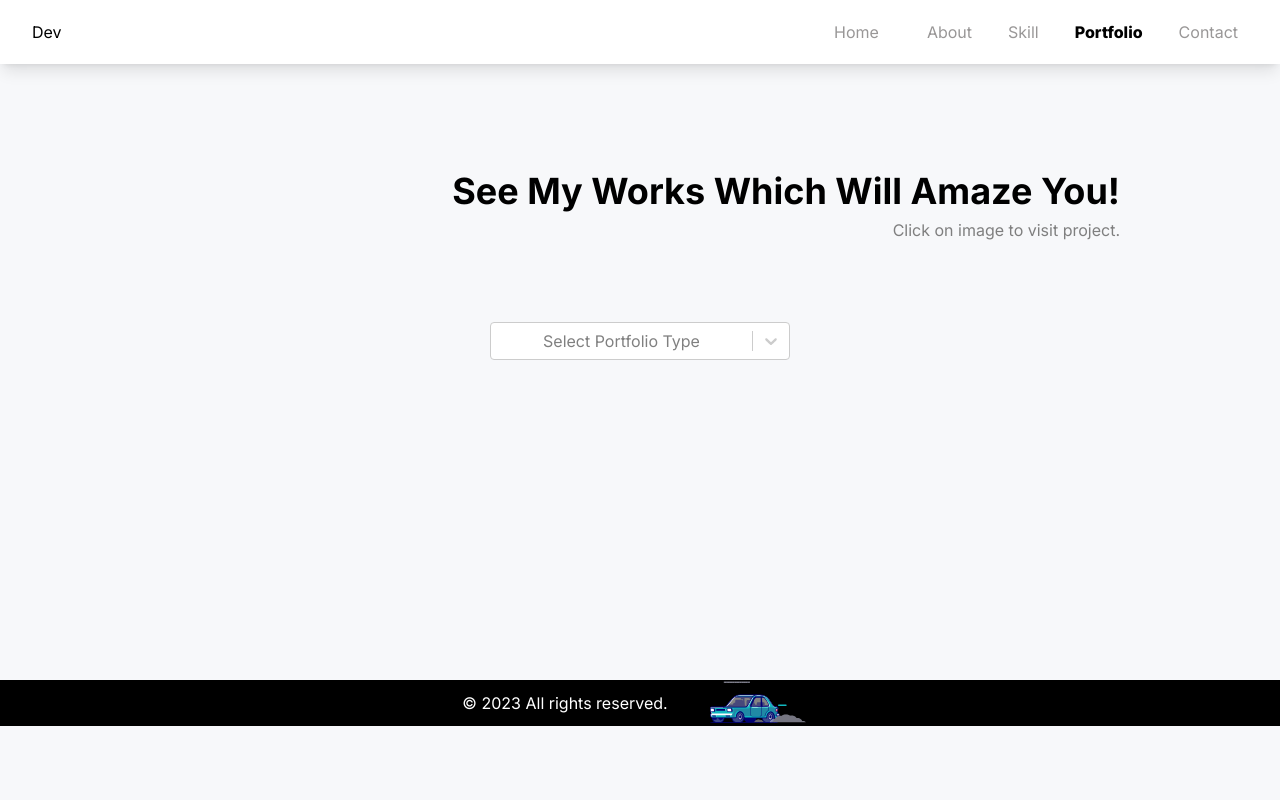
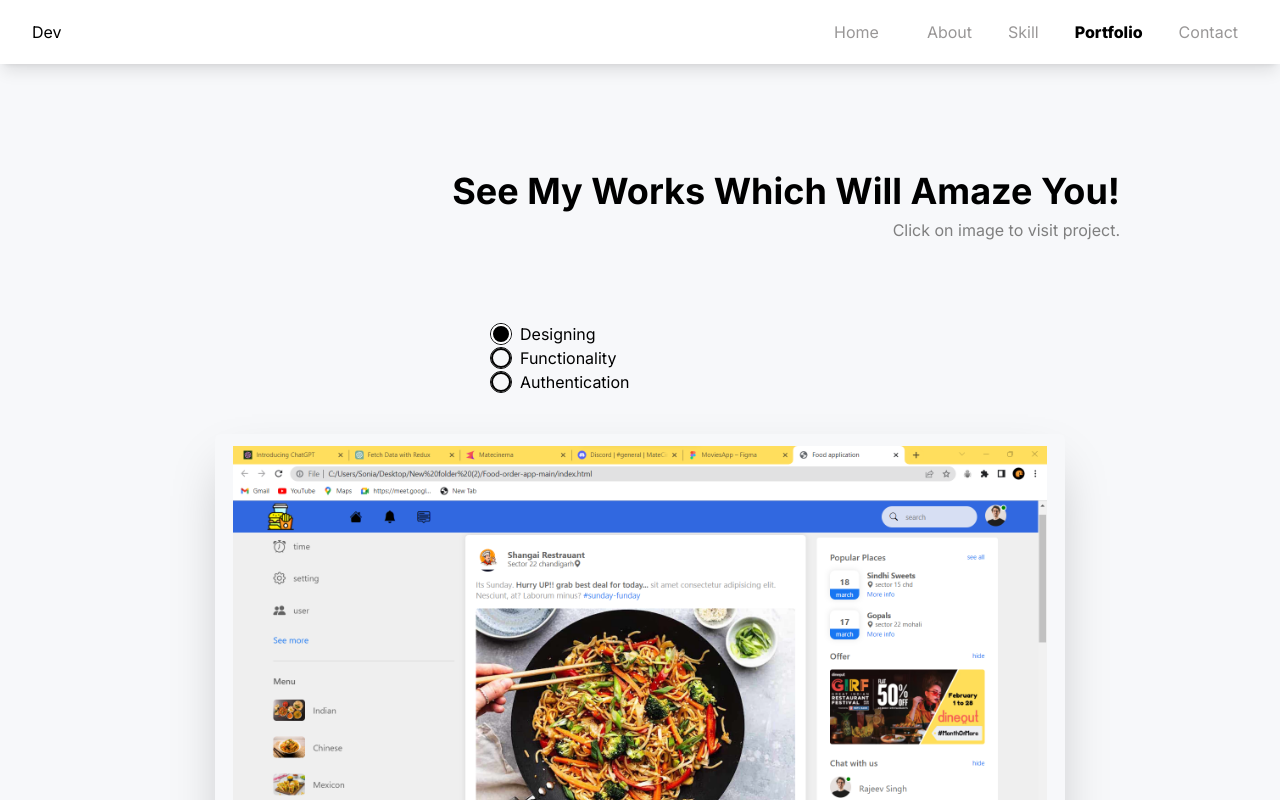
Before and after one commit to akshay3377/Portfolio-2023, a Next.js app: page /portfolio in a window 1280 px wide. Shown: the top 800 px of the page. Built offline with nearby package versions, Linux system fonts and the light colour scheme.

Commit message:
added radio buttons

```diff
--- /dev/null
+++ b/src/components/child/atom/radioButton.js
@@ -0,0 +1,56 @@
+// RadioButton.js
+import React, { useState } from "react";
+
+const RadioButton = ({ label, checked, onChange }) => {
+//   const [isChecked, setIsChecked] = useState(false);
+
+//   const handleRadioChange = () => {
+//     setIsChecked(!isChecked);
+//   };
+
+  return (
+    <label className="flex items-center cursor-pointer text-base text-gray-700">
+      <input
+        type="radio"
+        className="hidden"
+        checked={checked}
+        onChange={onChange}
+      />
+      <div className="border border-1 border-black rounded-full">
+        <div
+          className={`w-5 h-5 rounded-full   border-2 ${
+            checked ? "bg-black border-white" : "border-gray-400"
+          }`}
+        ></div>
+      </div>
+      <span className="ml-2">{label}</span>
+    </label>
+  );
+};
+
+export default RadioButton;
+
+
+
+
+
+
+// // RadioButton.js
+// import React from 'react';
+
+// const RadioButton = ({ label, checked, onChange }) => {
+//   return (
+//     <label className="flex items-center cursor-pointer text-base text-gray-700">
+//       <input
+//         type="radio"
+//         className="hidden"
+//         checked={checked}
+//         onChange={onChange}
+//       />
+//     <div className={`w-5 h-5 rounded-full border-2 ${checked ? 'bg-black border-black' : 'border-gray-400'}`}></div>
+//       <span className="ml-2">{label}</span>
+//     </label>
+//   );
+// };
+
+// export default RadioButton;
--- a/src/components/features/portfolio/index.js
+++ b/src/components/features/portfolio/index.js
@@ -9,6 +9,7 @@ import work5 from "../../../../public/images/work5.png";
 import { motion } from "framer-motion";
 import { useState } from "react";
 import Select from "react-select";
+import RadioButton from "@/components/child/atom/radioButton";
 
 const data = [
   {
@@ -60,30 +61,15 @@ const data = [
 ];
 
 const PortfolioSection = () => {
-  const [portfolioType, setPortfolioType] = useState([]);
-  const handleChangePortfolioType = (selectedOption) =>
-    setPortfolioType(selectedOption.results);
+  const [portfolioType, setPortfolioType] = useState(data[0].results);
 
-  // const handleChangePortfolioType = (e) => {
-  //   console.log(e.target.value);
-  //   const filteredResult = data.filter((item) => item.type === e.target.value);
-  //   setPortfolioType(filteredResult[0]?.results);
-  // };
+  const [selectedOption, setSelectedOption] = useState(data[0].value);
 
-  const customStyles = {
-    control: (base, state) => ({
-      ...base,
-      boxShadow: state.isFocused ? 0 : base.boxShadow, // Remove box shadow on focus
-      borderColor: state.isFocused ? "#ccc" : base.borderColor, // Change border color on focus
-      "&:hover": {
-        borderColor: state.isFocused ? "#ccc" : base.borderColor, // Change border color on hover
-      },
-    }),
-    option: (provided, state) => ({
-      ...provided,
-      color: state.isSelected ? "white" : "black", // Change selected item color
-      backgroundColor: state.isSelected ? "black" : "white", // Change background color for selected item
-    }),
+  const handleRadioChange = (option) => {
+    setSelectedOption(option);
+
+    const find = data.find((item) => item.value === option);
+    setPortfolioType(find?.results);
   };
 
   return (
@@ -118,13 +104,20 @@ const PortfolioSection = () => {
               </span>
             </div>
             <div className="my-[40px]  w-[300px] mx-auto text-center">
-              <Select
-                styles={customStyles}
-                placeholder="Select Portfolio Type"
-                isSearchable={false}
-                defaultValue={portfolioType}
-                onChange={handleChangePortfolioType}
-                options={data}
+              <RadioButton
+                label="Designing"
+                checked={selectedOption === "Designing"}
+                onChange={() => handleRadioChange("Designing")}
+              />
+              <RadioButton
+                label="Functionality"
+                checked={selectedOption === "Functionality"}
+                onChange={() => handleRadioChange("Functionality")}
+              />
+              <RadioButton
+                label="Authentication"
+                checked={selectedOption === "Authentication"}
+                onChange={() => handleRadioChange("Authentication")}
               />
             </div>
           </motion.div>
```
